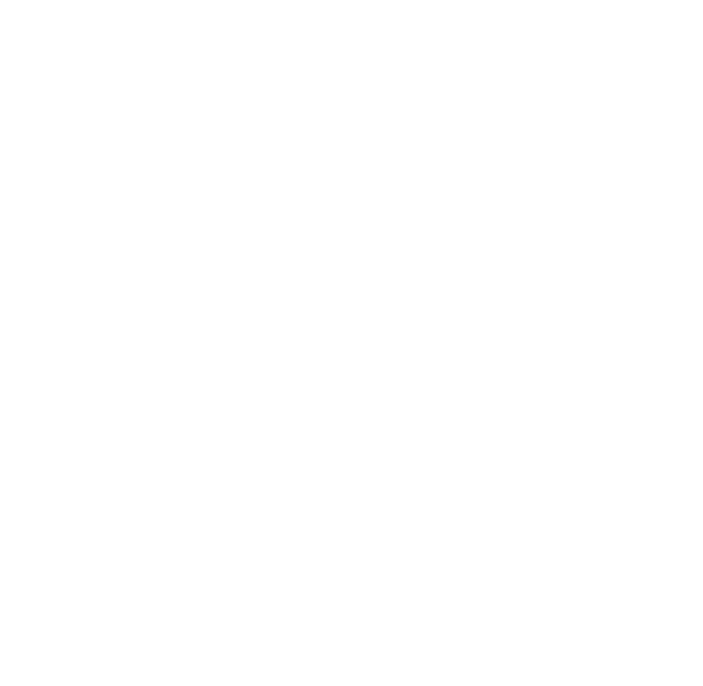
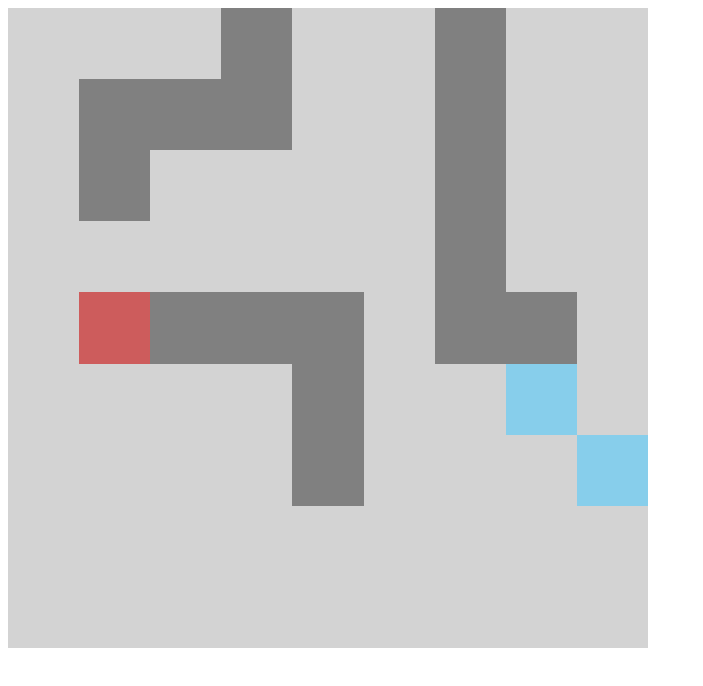
Before and after one commit to asunhs/undeadreturn, a plain HTML site: page index.html in a window 1280 px wide. Shown: the whole page, without its empty margins (0-703 px from the left). Drawn offline with Linux system fonts and the light colour scheme.

Commit message:
렌더링 시작

```diff
--- a/demo.js
+++ b/demo.js
@@ -4,21 +4,25 @@ var fields = new Fields(9, 9),
     mob = new Feature(Feature.MONSTER_TYPE);
 
 hero.physical = true;
+hero.name = 'hero';
 hero2.physical = true;
+hero2.name = 'hero';
 mob.physical = true;
+mob.name = 'mob';
 
-fields.iterate(function (tile) {
+/*fields.iterate(function (tile) {
     tile.on('addedFeature', function (eventName, data) {
         if (data.feature.type !== Feature.OBJECT_TYPE) {
             console.log(data);
         }
     });
-});
+});*/
 
 function setObjects(arr) {
     arr.forEach(function (pos) {
         var object = new Feature(Feature.OBJECT_TYPE);
         object.physical = true;
+        object.name = 'wall';
         fields.setFeature(object, pos[0], pos[1]);
     });
 }
@@ -33,4 +37,6 @@ fields.setFeature(mob, 4, 1);
 
 
 
-var dm = new DistanceMap(fields, [[5, 7], [6, 8]]);
+//var dm = new DistanceMap(fields, [[5, 7], [6, 8]]);
+
+new UndeadReturnRenderer(fields);
--- a/index.html
+++ b/index.html
@@ -8,8 +8,48 @@
     <script src="feature.js"></script>
     <script src="distance.js"></script>
     <script src="rules.js"></script>
-    <script src="demo.js"></script>
+    <style>
+        div {
+            display: inline-block;
+        }
+
+        #wrap {
+            width: 640px;
+            height: 640px;
+        }
+
+        .tile {
+            position: relative;
+            vertical-align: top;
+            background-color: lightgray;
+        }
+
+        .tile > .feature {
+            position: absolute;
+        }
+
+        .feature.wall {
+            background-color: gray;
+            width: 100%;
+            height: 100%;
+        }
+
+        .feature.hero {
+            background-color: skyblue;
+            width: 100%;
+            height: 100%;
+        }
+
+        .feature.mob {
+            background-color: indianred;
+            width: 100%;
+            height: 100%;
+        }
+    </style>
 </head>
 <body>
+    <div id="wrap"></div>
+    <script src="render.js"></script>
+    <script src="demo.js"></script>
 </body>
 </html>
--- /dev/null
+++ b/render.js
@@ -0,0 +1,74 @@
+(function (window) {
+
+
+    var wrap = document.getElementById('wrap'),
+        style = document.createElement('style'),
+        WRAP_WIDTH = wrap.clientWidth,
+        WRAP_HEIGHT = wrap.clientHeight,
+        SIZE_INDEX = 0;
+
+    document.body.appendChild(style);
+
+    function insert(rule, index) {
+        clear(index);
+        style.sheet.insertRule(rule, index);
+    }
+
+    function clear(index) {
+        while (style.sheet.rules[index]) {
+            style.sheet.deleteRule(index);
+        }
+    }
+
+    function removeChildren(parent) {
+        for (var i=parent.children.length; i--;) {
+            parent.children[i].remove();
+        }
+    }
+
+    function makeASizeRule(x, y) {
+        var width = WRAP_WIDTH / x,
+            height = WRAP_HEIGHT / y;
+
+        return 'div.tile { width: ' + width + 'px; height: ' + height + 'px; }';
+    }
+
+    function createFeature(feature) {
+        var featureDiv = document.createElement('div');
+        featureDiv.classList.add('feature');
+        if (feature.name) {
+            featureDiv.classList.add(feature.name);
+        }
+        return featureDiv;
+    }
+
+    function createTile(tile) {
+        var tileDiv = document.createElement('div');
+        tileDiv.classList.add('tile');
+        tile.features.forEach(function (feature) {
+            tileDiv.appendChild(createFeature(feature));
+        });
+        return tileDiv;
+    }
+
+
+    function Renderer(fields) {
+        this.init(fields);
+    }
+
+    Renderer.prototype.init = function (fields) {
+        this.fields = fields;
+        removeChildren(wrap);
+        insert(makeASizeRule(fields.width, fields.height), SIZE_INDEX);
+
+        this.tiles = fields.iterate(function (tile) {
+            var tileDiv = createTile(tile);
+            wrap.appendChild(tileDiv);
+            return tileDiv;
+        });
+    };
+
+    window.UndeadReturnRenderer = Renderer;
+
+
+})(window);
```
